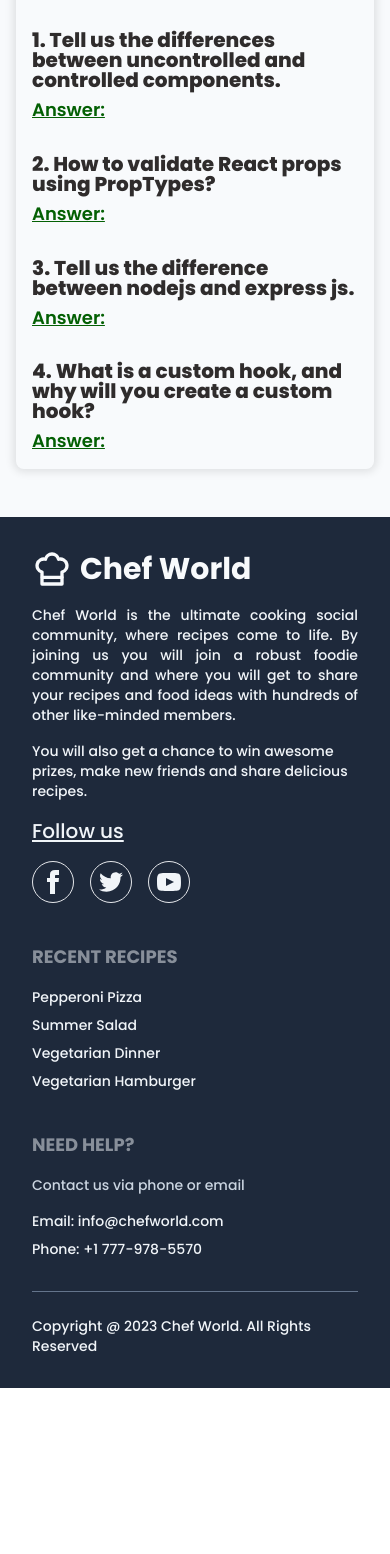
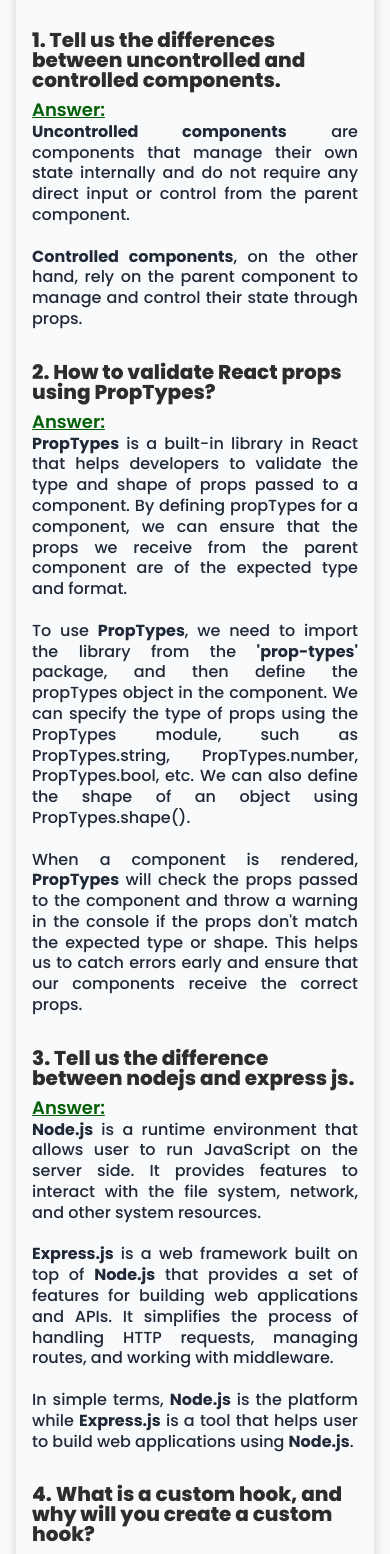
Before and after one commit to shamiul-anik/chef-world-client, a React (Vite) app: page /blog in a window 390 px wide. Shown: the part 434-1988 px from the top of the page. Before the commit the page ends 1822 px from the top, so only its background shows below. Built offline with nearby package versions, Linux system fonts and the light colour scheme; no server answers.

Commit message:
PDF creation added

```diff
--- a/package.json
+++ b/package.json
@@ -22,6 +22,7 @@
     "react-icons": "^4.8.0",
     "react-lazy-load": "^4.0.1",
     "react-router-dom": "^6.11.0",
+    "react-to-pdf": "^0.0.14",
     "react-toastify": "^9.1.2",
     "sort-by": "^1.2.0"
   },
--- a/src/pages/Blog/Blog.jsx
+++ b/src/pages/Blog/Blog.jsx
@@ -1,7 +1,7 @@
 import React, { useEffect } from 'react';
 import ReactBanner from '../../assets/images/react-banner.png';
-import Header from '../Shared/Header/Header';
 import { useLocation } from 'react-router-dom';
+import Pdf from "react-to-pdf";
 
 const Blog = () => {
   const checkLocation = useLocation();
@@ -12,17 +12,30 @@ const Blog = () => {
     }
   }, [checkLocation]);
 
+  const ref = React.createRef();
+  const options = {
+    orientation: 'landscape',
+    unit: 'in',
+    format: [4, 2]
+  };
+
   return (
-    // <div className="min-h-[calc(100dvh-611px)]">
+
     <div>
 
-      {/* <Header></Header> */}
 
-      <div className="max-w-7xl mx-auto mt-12 lg:mt-20 p-4">
+
+      <div className="max-w-7xl mx-auto mt-12 lg:mt-20 p-4" ref={ref}>
 
         <header>
           <h2 className="content-title text-center">React Q&A Blog</h2>
         </header>
+
+        <div className="text-right">
+          <Pdf targetRef={ref} filename="blog.pdf">
+            {({ toPdf }) => <button className='primary-button-md' onClick={toPdf}>Generate PDF</button>}
+          </Pdf>
+        </div>
 
         <div className="p-4 lg:p-8 rounded-lg box-shadow-custom mt-6">
           {/* React Banner */}
@@ -37,7 +50,8 @@ const Blog = () => {
             </header>
             <p className="answer-container">
               <span className="answer">Answer:</span><br />
-              <span className="font-bold"></span>
+              <span className="font-bold">Uncontrolled components</span> are components that manage their own state internally and do not require any direct input or control from the parent component. <br /><br />
+              <span className="font-bold">Controlled components</span>, on the other hand, rely on the parent component to manage and control their state through props.
             </p>
           </div>
 
@@ -48,7 +62,9 @@ const Blog = () => {
             </header>
             <p className="answer-container">
               <span className="answer">Answer:</span><br />
-              <span className="font-bold"></span>
+              <span className="font-bold">PropTypes</span> is a built-in library in React that helps developers to validate the type and shape of props passed to a component. By defining propTypes for a component, we can ensure that the props we receive from the parent component are of the expected type and format. <br /><br />
+              To use <span className="font-bold">PropTypes</span>, we need to import the library from the <span className="font-bold">'prop-types'</span> package, and then define the propTypes object in the component. We can specify the type of props using the PropTypes module, such as PropTypes.string, PropTypes.number, PropTypes.bool, etc. We can also define the shape of an object using PropTypes.shape(). <br /><br />
+              When a component is rendered, <span className="font-bold">PropTypes</span> will check the props passed to the component and throw a warning in the console if the props don't match the expected type or shape. This helps us to catch errors early and ensure that our components receive the correct props.
             </p>
           </div>
 
@@ -59,7 +75,9 @@ const Blog = () => {
             </header>
             <p className="answer-container">
               <span className="answer">Answer:</span><br />
-              <span className="font-bold"></span>
+              <span className="font-bold">Node.js</span> is a runtime environment that allows user to run JavaScript on the server side. It provides features to interact with the file system, network, and other system resources. <br /><br />
+              <span className="font-bold">Express.js</span> is a web framework built on top of <span className="font-bold">Node.js</span> that provides a set of features for building web applications and APIs. It simplifies the process of handling HTTP requests, managing routes, and working with middleware. <br /><br />
+              In simple terms, <span className="font-bold">Node.js</span> is the platform while <span className="font-bold">Express.js</span> is a tool that helps user to build web applications using <span className="font-bold">Node.js</span>.
             </p>
           </div>
 
@@ -70,7 +88,8 @@ const Blog = () => {
             </header>
             <p className="answer-container">
               <span className="answer">Answer:</span><br />
-              <span className="font-bold"></span>
+              <span className="font-bold">A custom hook</span> is a function in React that allows user to reuse logic across multiple components. <span className="font-bold">Custom hooks</span> are created when user wants to share some functionality between different components, but don't want to repeat the same code in each component. Users can create custom hooks for any kind of logic that he/she wants to reuse, such as handling form data or managing state. <br /><br />
+              Using <span className="font-bold">a custom hook</span> can make code more reusable and easier to maintain. By creating <span className="font-bold">a custom hook</span>, users can abstract away the details of the logic from the components that use it, making the code cleaner and easier to understand. <span className="font-bold">Custom hooks</span> can also help users to avoid code duplication and keep the code more organized.
             </p>
           </div>
 
```
Also changed, not shown: 2 other files (tests, documents, lock files or other folders).
